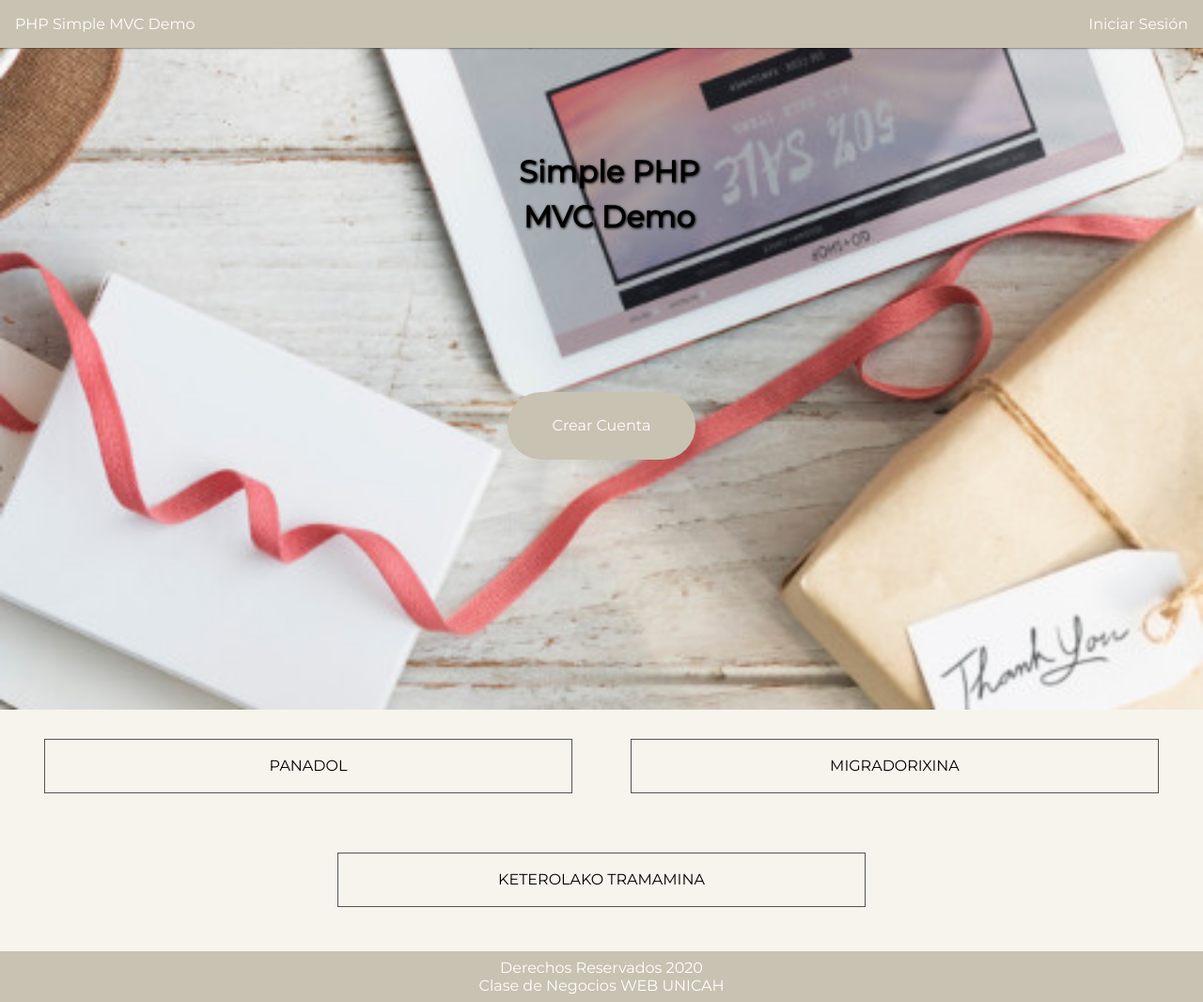
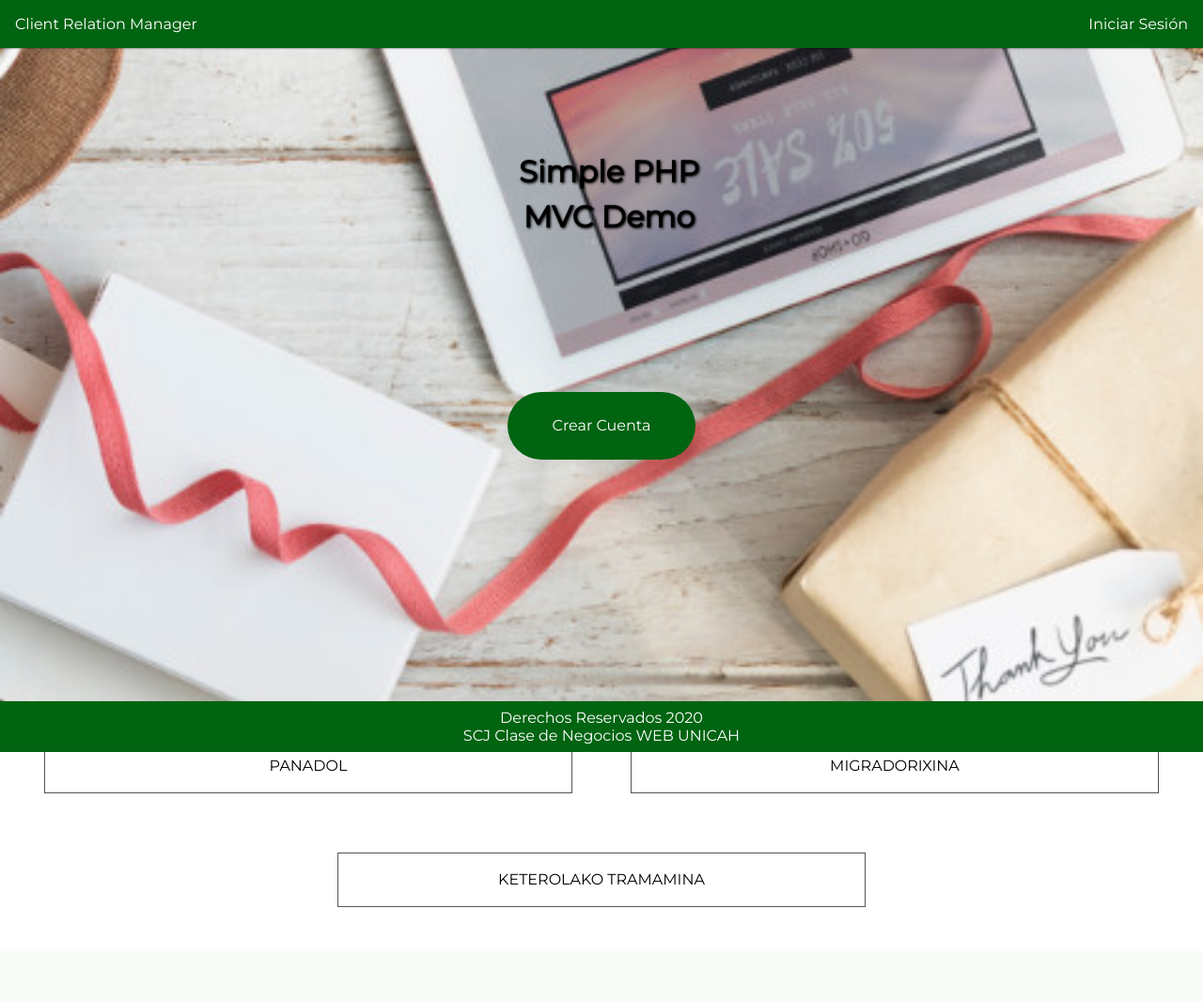
Before and after one commit to obetancourthunicah/SimplePHPMVCv2, a PHP site: page /mvc2/ in a window 1280 px wide. Shown: the whole page at 94% size. After the commit the page ends 965 px from the top, so only its background shows below. Run offline with PHP 8.4, Linux system fonts and the light colour scheme.

Commit message:
Personalizando el Framework 1 de 2

```diff
--- a/controllers/mw/autorizar.mw.php
+++ b/controllers/mw/autorizar.mw.php
@@ -6,6 +6,7 @@ function generarMenu($usercod)
 {
     $menu = array();
     if(isAuthorized('dashboard',$usercod))$menu[] = array("mdlprg"=>"dashboard","mdldsc"=>"Administración");
+    if(isAuthorized('mantenimientos', $usercod)) $menu[] = array("mdlprg" => "mantenimientos", "mdldsc" => "Mantenimientos");
     addToContext('appmenu', $menu);
 }
 
--- a/controllers/mw/site.mw.php
+++ b/controllers/mw/site.mw.php
@@ -3,9 +3,10 @@
 require_once "libs/parameters.php";
 function site_init(){
     global $host_server;
-    addToContext("page_title","PHP Simple MVC Demo");
+    addToContext("page_title","Client Relation Manager");
     addToContext("max_file_size",20); // In Megas
     addToContext("host_server",$host_server);
+    addToContext("general_footer", "Derechos Reservados 2020 <br /> SCJ Clase de Negocios WEB UNICAH");
     date_default_timezone_set ( "America/Tegucigalpa" );
 }
 site_init();
--- a/index.php
+++ b/index.php
@@ -122,6 +122,11 @@ case "categoria":
       include_once "controllers/mnt/categoria.control.php" :
       mw_redirectToLogin($_SERVER["QUERY_STRING"]);
     die();
+case "mantenimientos":
+    ($logged) ?
+      include_once "controllers/mantenimientos.control.php" :
+      mw_redirectToLogin($_SERVER["QUERY_STRING"]);
+    die();
 }
 
 addToContext("pageRequest", $pageRequest);
--- a/public/css/estilo.css
+++ b/public/css/estilo.css
@@ -3,7 +3,9 @@ body {
   font-size: 16px;
   margin: 0px;
   padding: 0px;
-  background-color: #f7f4ed;
+  background-color: #fff;
+  margin-top:50px;
+  margin-bottom:52px;
 }
 
 body, .menu, .contenido, .footer {
@@ -17,7 +19,7 @@ body, .menu, .contenido, .footer {
   width: 100%;
   top: 0px;
   left: 0px;
-  background-color: #C8C2B2;
+  background-color: #006411;
   box-shadow: 0px 0px 2px rgba(0, 0, 0, .8);
   z-index: 9999;
 }
@@ -171,11 +173,15 @@ body, .menu, .contenido, .footer {
 }
 
 .footer {
+  position:fixed;
+  bottom:0px;
+  left:0px;
+  z-index:9998;
   box-sizing: border-box;
   margin: 0px;
   text-align: center;
   padding: 0.5em;
-  background-color: #C8C2B2;
+  background-color: #006411;
   color: white;
   width: 100%;
 }
@@ -254,11 +260,11 @@ label {
 }
 
 .btn:hover {
-  background-color: #CCC;
+  background-color: #568c5f;
 }
 
 .btn-primary {
-  background-color: #C8C2B2;
+  background-color: #006411;
   color: white;
 }
 
--- /dev/null
+++ b/views/cmp/clientecount.view.tpl
@@ -0,0 +1,6 @@
+<h2>
+  Clientes Registrados
+</h2>
+<div>
+  {{Clientes}}
+</div>
--- /dev/null
+++ b/views/component_layout.view.tpl
@@ -0,0 +1,3 @@
+<section class="depth-1">
+  {{{page_content}}}
+</section>
--- a/views/layout.view.tpl
+++ b/views/layout.view.tpl
@@ -26,8 +26,7 @@
             </div>
 
             <div class="footer">
-                Derechos Reservados 2020 <br/>
-                Clase de Negocios WEB UNICAH
+                {{general_footer}}
             </div>
             {{foreach js_ref}}
                 <script src="{{uri}}"></script>
--- a/views/verified_layout.view.tpl
+++ b/views/verified_layout.view.tpl
@@ -33,7 +33,7 @@
             </div>
 
             <div class="footer">
-                Derechos Reservados 2018
+                {{general_footer}}
             </div>
             {{foreach js_ref}}
                 <script src="{{uri}}"></script>
```
Also changed, not shown: controllers/dashboard.control.php (+11 -1 lines), controllers/mantenimientos.control.php (added, +8 -0 lines), models/mnt/clientes.model.php (+8 -0 lines), views/dashboard.view.tpl (+8 -5 lines), views/mantenimientos.view.tpl (added, +19 -0 lines), views/mnt/categorias.view.tpl (+12 -8 lines).
